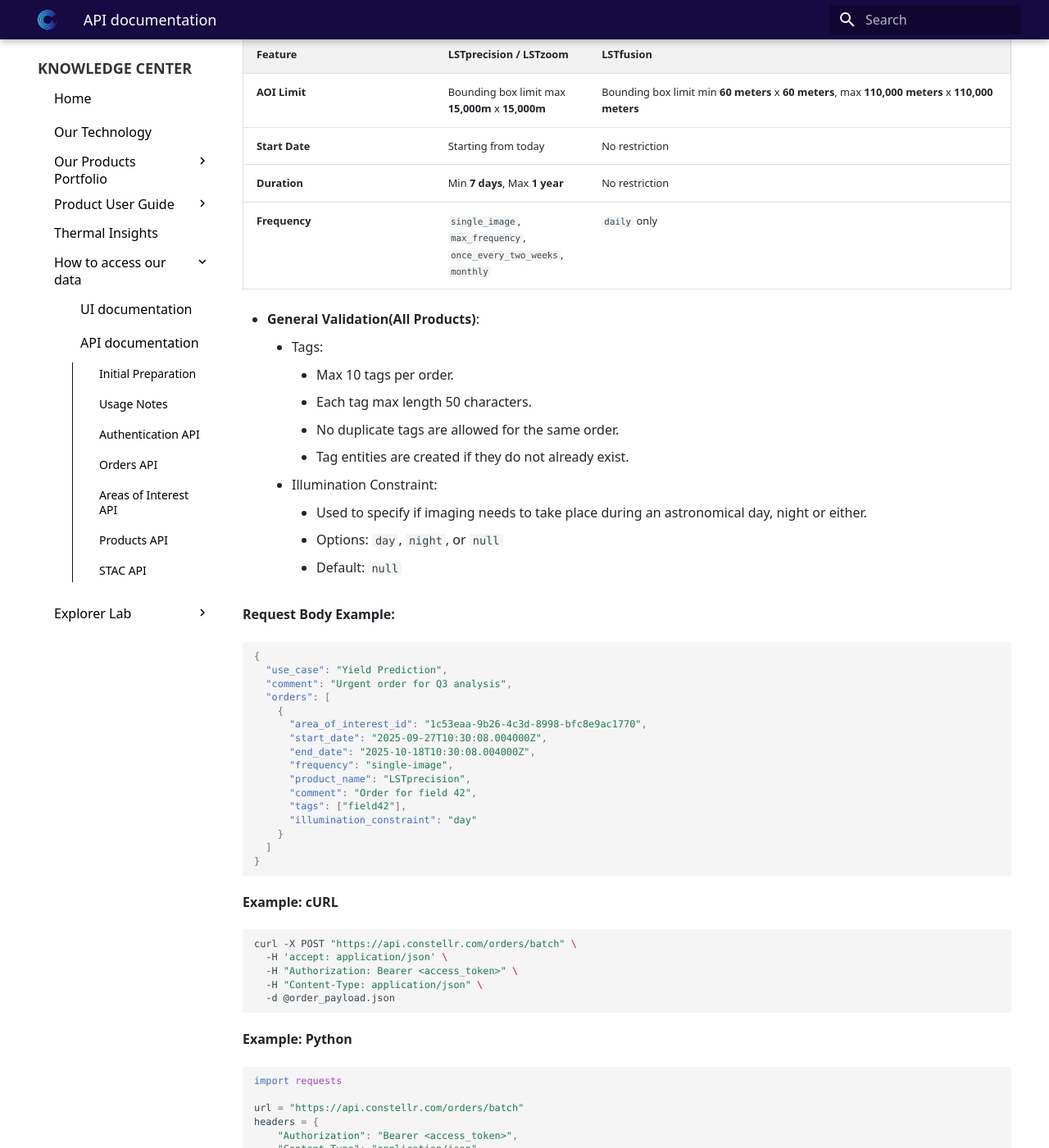
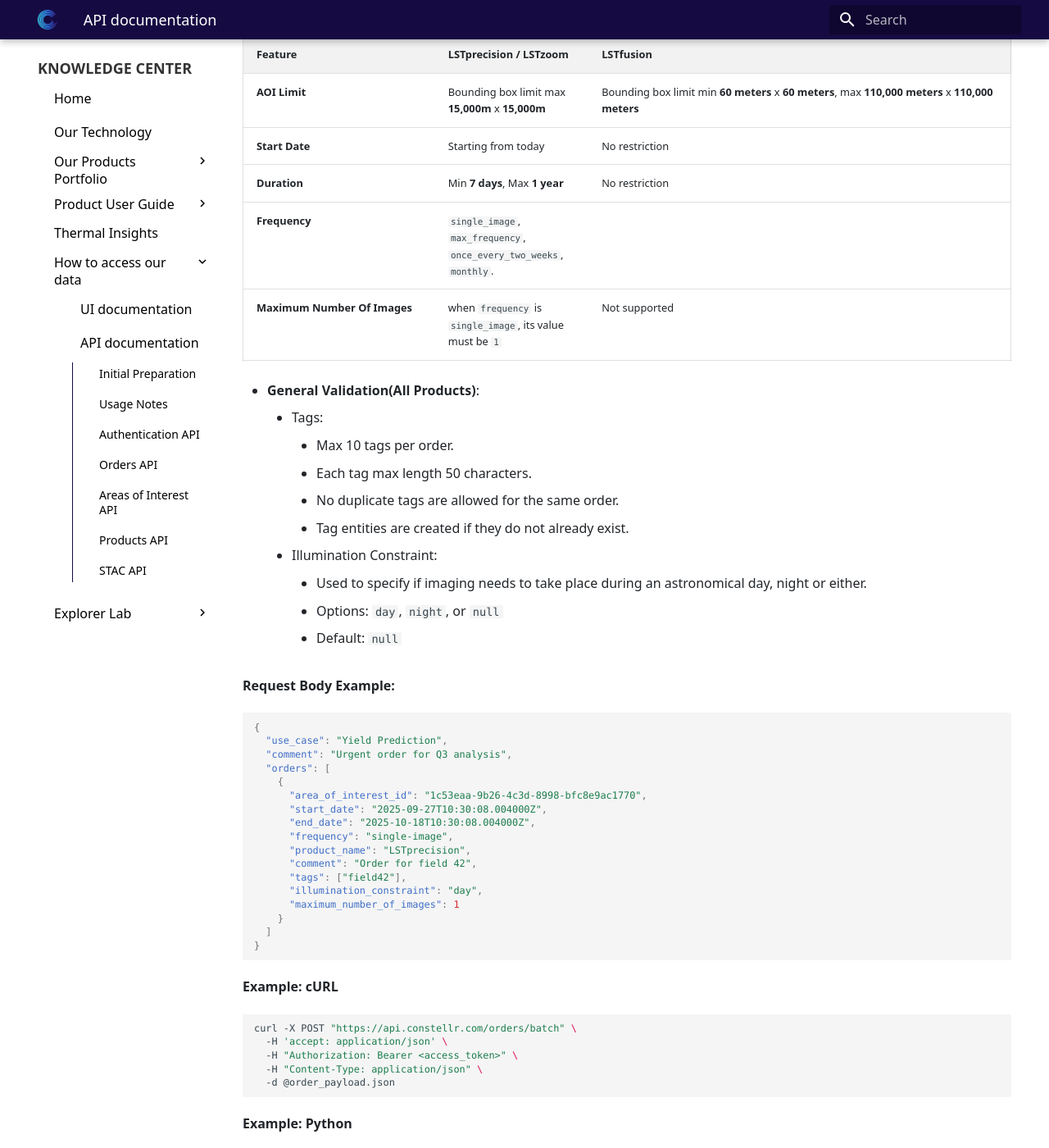
Before and after one commit to constellr/product-lst, an MkDocs documentation site: the page built from docs/API-documentation.md, in a window 1280 px wide and 1400 px high, scrolled down 2472 px. Shown: the whole window at 82% size. Built offline with MkDocs 1.6.1 and Material for MkDocs 9.7.7, drawn with Linux system fonts in a browser that asks for light colours; the version menu is left out; some of the changed text lies outside the part shown.

Commit message:
update docs

````diff
--- a/docs/API-documentation.md
+++ b/docs/API-documentation.md
@@ -109,7 +109,8 @@
 | **AOI Limit** | Bounding box limit max **15,000m** x **15,000m** | Bounding box limit min **60 meters** x **60 meters**, max **110,000 meters** x **110,000 meters**  |
 | **Start Date** | Starting from today | No restriction |
 | **Duration** | Min **7 days**, Max **1 year** | No restriction |
-| **Frequency** | `single_image`, `max_frequency`,<br>`once_every_two_weeks`, `monthly` | `daily` only | <br />
+| **Frequency** | `single_image`, `max_frequency`, `once_every_two_weeks`, `monthly`.
+| **Maximum Number Of Images** | when `frequency` is `single_image`, its value must be `1` | Not supported
 
 - **General Validation(All Products)**: <br />
     - Tags: <br />
@@ -136,7 +137,8 @@
       "product_name": "LSTprecision",
       "comment": "Order for field 42",
       "tags": ["field42"],
-      "illumination_constraint": "day"
+      "illumination_constraint": "day",
+      "maximum_number_of_images": 1
     }
   ]
 }
@@ -175,7 +177,8 @@
             "product_name": "LSTprecision",
             "comment": "Order for field 42",
             "tags": ["field42"],
-            "illumination_constraint": "day"
+            "illumination_constraint": "day",
+            "maximum_number_of_images": 1
         }
     ]
 }
@@ -208,7 +211,8 @@
         "created": "2025-11-28T10:05:36.362Z"
       }
     ],
-    "illumination_constraint": "day"
+    "illumination_constraint": "day",
+    "maximum_number_of_images": 1
   }
 ]
 ```
@@ -286,7 +290,8 @@
           "created": "2025-11-28T10:05:36.362Z"
         }
       ],
-      "illumination_constraint": "day"
+      "illumination_constraint": "day",
+      "maximum_number_of_images": 1
     }
   ]
 }
@@ -347,7 +352,8 @@
         "created": "2025-11-28T10:05:36.362Z"
       }
   ],
-  "illumination_constraint": "day"
+  "illumination_constraint": "day",
+  "maximum_number_of_images": 1
 }
 ```
 **Error Responses:**
@@ -420,7 +426,8 @@
         "created": "2025-11-28T10:05:36.362Z"
       }
   ],
-  "illumination_constraint": "day"
+  "illumination_constraint": "day",
+  "maximum_number_of_images": 1
 }
 ```
 **Error Responses:**
````
